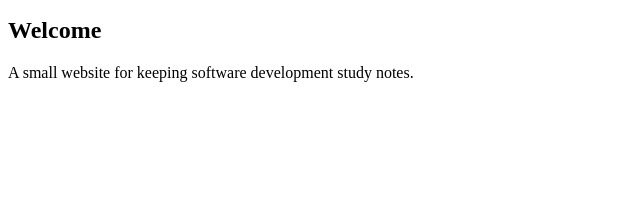
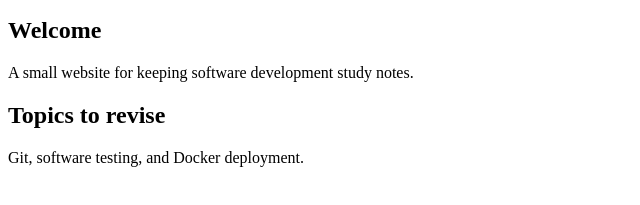
Before and after one commit to shubhamkumar9199/sdp-assessment-2-study-corner-20261115, a plain HTML site: page index.html in a window 1280 px wide. Shown: the part 101-306 px from the top of the page, without its empty margins (0-640 px from the left). Drawn offline with Linux system fonts and the light colour scheme.

Commit message:
Add study topics to home page

```diff
--- a/index.html
+++ b/index.html
@@ -13,6 +13,8 @@
   <main>
     <h2>Welcome</h2>
     <p>A small website for keeping software development study notes.</p>
+    <h2>Topics to revise</h2>
+    <p>Git, software testing, and Docker deployment.</p>
   </main>
 </body>
 </html>
```
